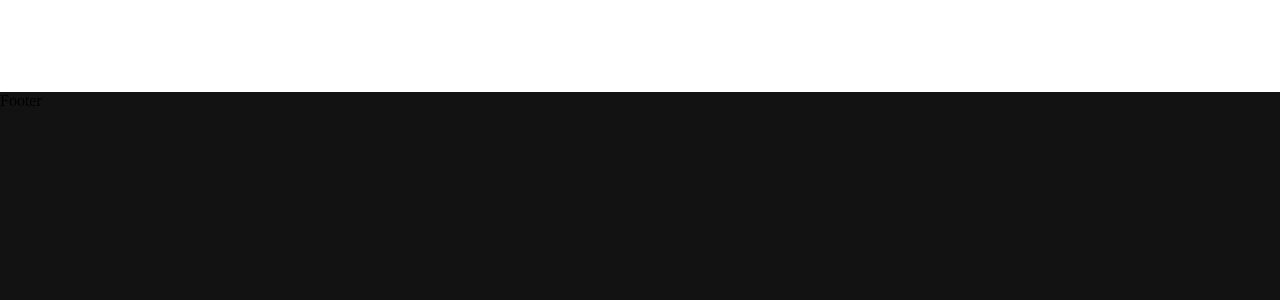
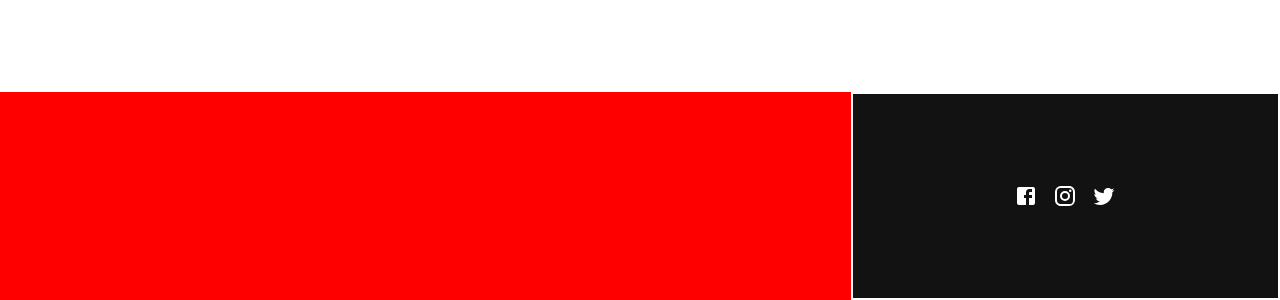
Before and after one commit to JohnGabriel-IFSP/E-Commerce, a React (Vite) app: page / in a window 1280 px wide. Shown: the part 1188-1488 px from the top of the page. Built offline with nearby package versions, Linux system fonts and the light colour scheme.

Commit message:
Iniciando Footer

```diff
--- a/src/components/footer/Footer.tsx
+++ b/src/components/footer/Footer.tsx
@@ -1,8 +1,17 @@
-import { Wrapper } from "./style";
+import { Facebook, Instagram, Twitter } from "@material-ui/icons";
+import { InfoContainer, SocialContainer, Wrapper } from "./style";
 
 
 export function Footer(){
     return(
-        <Wrapper>Footer</Wrapper>
+        <Wrapper>
+            <InfoContainer>
+            </InfoContainer>
+            <SocialContainer>
+                <Facebook></Facebook>
+                <Instagram></Instagram>
+                <Twitter></Twitter>
+            </SocialContainer>
+        </Wrapper>
     )
 }
--- a/src/components/footer/style.tsx
+++ b/src/components/footer/style.tsx
@@ -1,6 +1,26 @@
 import styled from 'styled-components';
 
 export const Wrapper = styled.div`
+    display: flex;
     background-color: #121212;
+    width: 100%;
     height: 13em;
+
 `;
+
+export const InfoContainer = styled.div`
+    background-color: red;
+    display: flex;
+    flex: 2;
+`;
+
+export const SocialContainer = styled.div`
+    display: flex;
+    color: white;
+    border: solid 2px;
+
+    justify-content: center;
+    align-items: center;
+    gap: 15px;
+    flex: 1;
+`;
```
